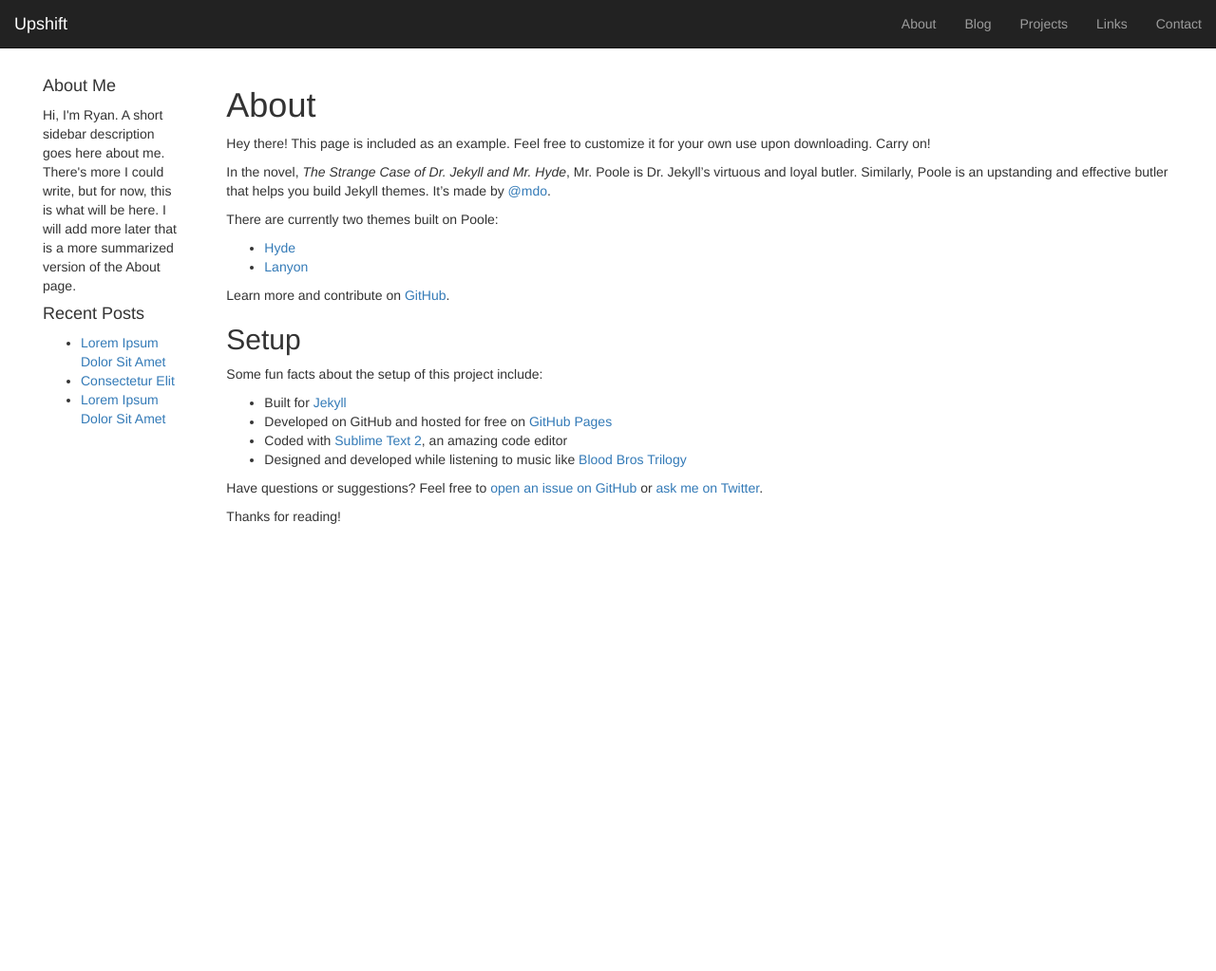
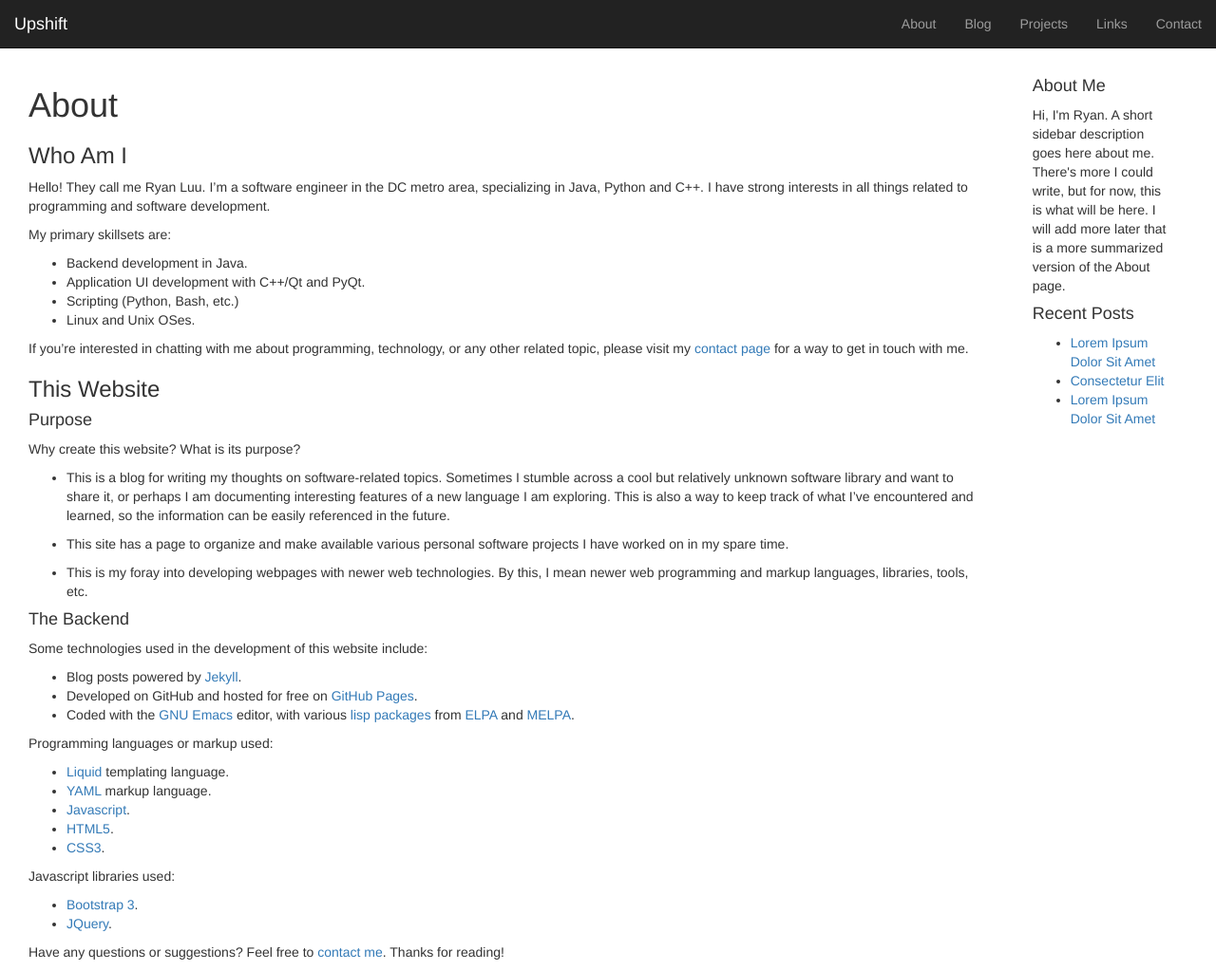
Before and after one commit to rluu/rluu.github.io, a Jekyll site: the page built from about.md, in a window 1280 px wide. Shown: the whole page at 95% size. Built offline with Jekyll 4.4.1, drawn with Linux system fonts in a browser that asks for light colours; nearby versions of some CDN libraries; before the commit the page ends 900 px from its top, so only the background shows below that.

Commit message:
Added information on the 'About' page.

```diff
--- a/404.html
+++ b/404.html
@@ -1,9 +1,10 @@
 ---
 layout: default
 title: "404: Page not found"
+permalink: /404.html
 ---
 
 <div class="page">
   <h1 class="page-title">404: Page not found</h1>
-  <p class="lead">Sorry, we've misplaced that URL or it's pointing to something that doesn't exist. <a href="{{ site.baseurl }}">Head back home</a> to try finding it again.</p>
+  <p class="lead">Sorry, we've misplaced that URL or it's pointing to something that doesn't exist.  <a href="{{ site.baseurl }}/">Head back home</a> to try finding it again.</p>
 </div>
--- a/_includes/header.html
+++ b/_includes/header.html
@@ -50,14 +50,14 @@ href="http://maxcdn.bootstrapcdn.com/bootstrap/3.2.0/css/bootstrap.min.css">
 	<div class="collapse navbar-collapse" id="bs-navbar-collapse-1">
 
 	  <ul class="nav navbar-nav navbar-right">
-            <li><a href="#">About</a></li>
-            <li><a href="#">Blog</a></li>
+            <li><a href="{{ site.baseurl }}/about/">About</a></li>
+            <li><a href="{{ site.baseurl }}/blog/">Blog</a></li>
 	    <!--
             <li class="active"><a href="#">Blog<span class="sr-only">(current)</span></a></li>
 	    -->
-            <li><a href="#">Projects</a></li>
-            <li><a href="#">Links</a></li>
-            <li><a href="#">Contact</a></li>
+            <li><a href="{{ site.baseurl }}/projects/">Projects</a></li>
+            <li><a href="{{ site.baseurl }}/links/">Links</a></li>
+            <li><a href="{{ site.baseurl }}/contact/">Contact</a></li>
 
 	    <!--
             <li class="dropdown">
--- a/_layouts/default.html
+++ b/_layouts/default.html
@@ -6,11 +6,11 @@
   <div class="row-fluid">
 
     <!-- Sidebar and content. -->
-    <div class="col-xs-6 col-sm-3 col-md-3 col-lg-2 sidebar">
+    <div class="col-xs-7 col-sm-8 col-md-9 col-lg-10 main">
+      {{ content }}
+    </div>
+    <div class="col-xs-5 col-sm-4 col-md-3 col-lg-2 sidebar">
       {% include sidebar.html %}
-    </div>
-    <div class="col-xs-6 col-sm-9 col-md-9 col-lg-10 main">
-      {{ content }}
     </div>
 
     <!-- Content only (no sidebar). -->
--- a/about.md
+++ b/about.md
@@ -3,28 +3,54 @@ layout: page
 title: About
 ---
 
-<p class="message">
-  Hey there! This page is included as an example. Feel free to customize it for your own use upon downloading. Carry on!
-</p>
 
-In the novel, *The Strange Case of Dr. Jekyll and Mr. Hyde*, Mr. Poole is Dr. Jekyll's virtuous and loyal butler. Similarly, Poole is an upstanding and effective butler that helps you build Jekyll themes. It's made by [@mdo](https://twitter.com/mdo).
+### Who Am I
 
-There are currently two themes built on Poole:
+Hello!  They call me Ryan Luu.  I'm a software engineer in the DC metro area, specializing in Java, Python and C++.  I have strong interests in all things related to programming and software development.
 
-* [Hyde](http://hyde.getpoole.com)
-* [Lanyon](http://lanyon.getpoole.com)
+My primary skillsets are:
 
-Learn more and contribute on [GitHub](https://github.com/poole).
+- Backend development in Java.
+- Application UI development with C++/Qt and PyQt.
+- Scripting (Python, Bash, etc.)
+- Linux and Unix OSes.
 
-## Setup
+If you're interested in chatting with me about programming, technology, or any other related topic, please visit my [contact page]({{ site.baseurl }}/contact/) for a way to get in touch with me.
 
-Some fun facts about the setup of this project include:
 
-* Built for [Jekyll](http://jekyllrb.com)
-* Developed on GitHub and hosted for free on [GitHub Pages](https://pages.github.com)
-* Coded with [Sublime Text 2](http://sublimetext.com), an amazing code editor
-* Designed and developed while listening to music like [Blood Bros Trilogy](https://soundcloud.com/maddecent/sets/blood-bros-series)
 
-Have questions or suggestions? Feel free to [open an issue on GitHub](https://github.com/poole/poole/issues/new) or [ask me on Twitter](https://twitter.com/mdo).
+### This Website
 
-Thanks for reading!
+#### Purpose
+
+Why create this website?  What is its purpose?
+
+- This is a blog for writing my thoughts on software-related topics.  Sometimes I stumble across a cool but relatively unknown software library and want to share it, or perhaps I am documenting interesting features of a new language I am exploring.  This is also a way to keep track of what I've encountered and learned, so the information can be easily referenced in the future.
+
+- This site has a page to organize and make available various personal software projects I have worked on in my spare time.
+
+- This is my foray into developing webpages with newer web technologies.  By this, I mean newer web programming and markup languages, libraries, tools, etc.
+
+
+#### The Backend
+
+Some technologies used in the development of this website include:
+
+* Blog posts powered by [Jekyll](http://jekyllrb.com).
+* Developed on GitHub and hosted for free on [GitHub Pages](https://pages.github.com).
+* Coded with the [GNU Emacs](http://www.gnu.org/software/emacs/) editor, with various [lisp packages](https://www.gnu.org/software/emacs/manual/html_node/emacs/Packages.html) from [ELPA](https://elpa.gnu.org/) and [MELPA](http://melpa.org/).
+
+Programming languages or markup used:
+
+- [Liquid](http://liquidmarkup.org/) templating language.
+- [YAML](http://yaml.org/) markup language.
+- [Javascript](http://www.w3schools.com/js/).
+- [HTML5](http://www.w3schools.com/html/html5_intro.asp).
+- [CSS3](http://www.w3schools.com/css/css3_intro.asp).
+
+Javascript libraries used:
+
+- [Bootstrap 3](http://getbootstrap.com/).
+- [JQuery](http://jquery.com/).
+
+Have any questions or suggestions?  Feel free to [contact me]({{ site.baseurl }}/contact/).  Thanks for reading!
```
Also changed, not shown: _layouts/post.html (+5 -5 lines).
